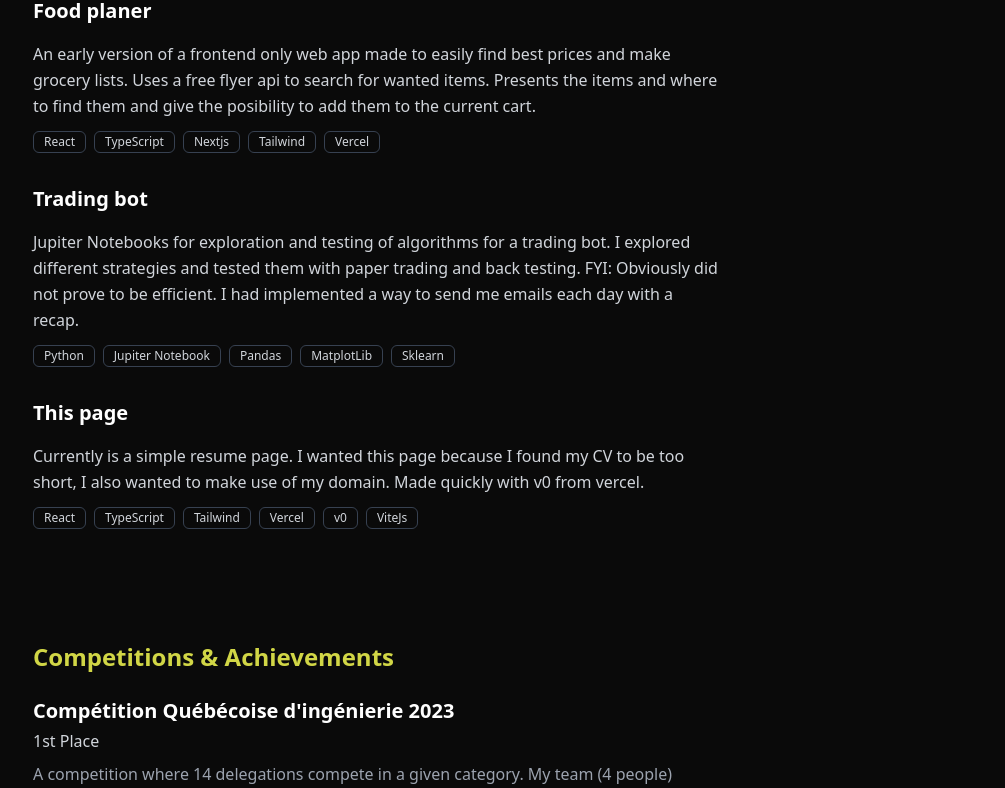
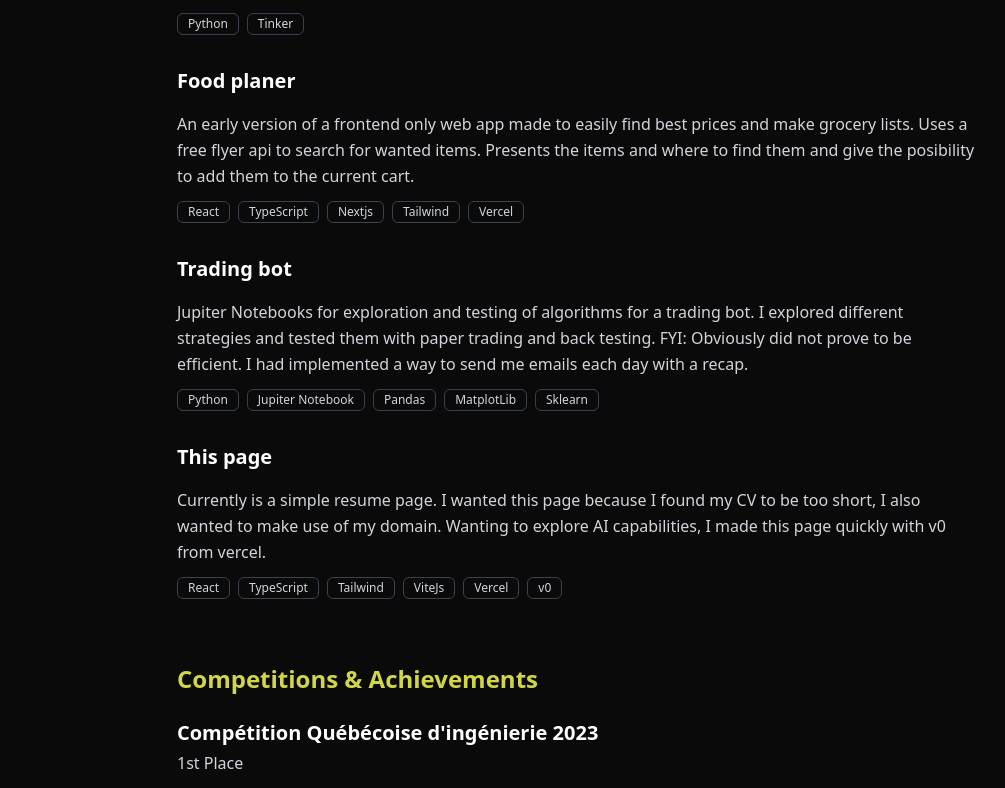
Before and after one commit to Sam17-beep/resume, a React (Vite) app: page / in a window 1280 px wide. Shown: the part 1678-2466 px from the top of the page, without its empty margins (63-1068 px from the left). Built offline with nearby package versions, Linux system fonts and the light colour scheme; some icons are missing.

Commit message:
feat: minor updates

```diff
--- a/src/App.tsx
+++ b/src/App.tsx
@@ -20,14 +20,17 @@ function App() {
           contact={resumeData.contact}
           accentColor={resumeData.accentColor}
         />
-        <div className="grid grid-cols-1 lg:grid-cols-3 gap-12">
-          <div className="lg:col-span-2 space-y-12">
+        <div className="flex flex-col md:mx-36">
           <Summary
             summary={resumeData.summary}
             accentColor={resumeData.accentColor}
           />
           <Experience
             experience={resumeData.experience}
+            accentColor={resumeData.accentColor}
+          />
+          <Skills
+            skills={resumeData.skills}
             accentColor={resumeData.accentColor}
           />
           <Projects
@@ -38,12 +41,6 @@ function App() {
             competitions={resumeData.competitions}
             accentColor={resumeData.accentColor}
           />
-          </div>
-          <div className="space-y-12">
-            <Skills
-              skills={resumeData.skills}
-              accentColor={resumeData.accentColor}
-            />
           <Education
             education={resumeData.education}
             accentColor={resumeData.accentColor}
@@ -51,7 +48,6 @@ function App() {
         </div>
       </div>
     </div>
-    </div>
   );
 }
 
--- a/src/data/resumeData.ts
+++ b/src/data/resumeData.ts
@@ -76,14 +76,14 @@ export const resumeData = {
     {
       name: "This page",
       description:
-        "Currently is a simple resume page. I wanted this page because I found my CV to be too short, I also wanted to make use of my domain. Made quickly with v0 from vercel.",
+        "Currently is a simple resume page. I wanted this page because I found my CV to be too short, I also wanted to make use of my domain. Wanting to explore AI capabilities, I made this page quickly with v0 from vercel.",
       technologies: [
         "React",
         "TypeScript",
         "Tailwind",
+        "ViteJs",
         "Vercel",
         "v0",
-        "ViteJs",
       ],
       repoUrl: "https://github.com/Sam17-beep/resume",
     },
```
Lines whose indentation alone changed are shown as unchanged.
